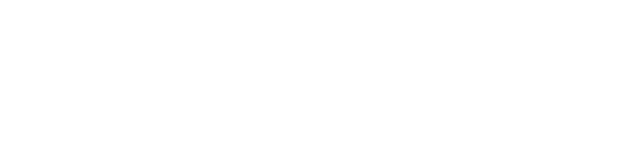
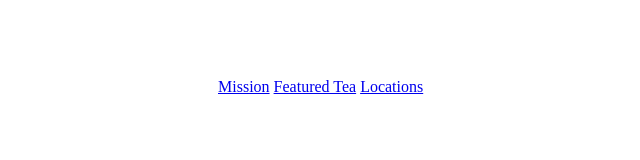
Before and after one commit to kNicholas-8761/Tea-Shop, a plain HTML site: page index.html in a window 1280 px wide. Shown: the whole page, without its empty margins (58-698 px from the left). Drawn offline with Linux system fonts and the light colour scheme.

Commit message:
Create header section

```diff
--- a/index.html
+++ b/index.html
@@ -6,6 +6,14 @@
   <title>Tea Shop</title>
 </head>
 <body>
-
+  <!-- Header -->
+  <header>
+    <nav>
+      <img src="/images/logo.webp" alt="">
+      <span><a href="#mission">Mission</a></span>
+      <span><a href="store">Featured Tea</a></span>
+      <span><a href="location">Locations</a></span>
+    </nav>
+  </header>
 </body>
 </html>
```
Also changed, not shown: images/img-bedford-bizarre.webp (added), images/img-berryblitz.webp (added), images/img-donut.webp (added), images/img-locations-background.webp (added), images/img-mission-background.webp (added), images/img-myrtle-ave.webp (added), images/img-spiced-rum.webp (added), images/logo.webp (renamed from logo.webp), 2 other files.
